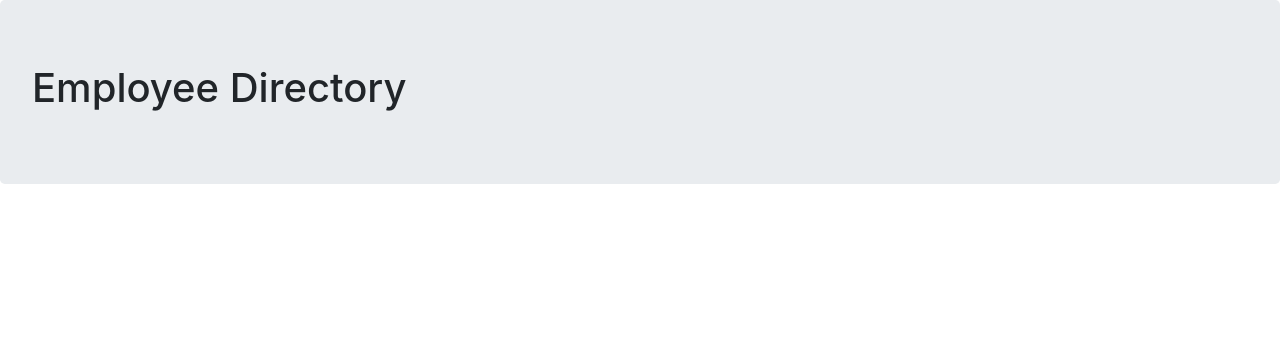
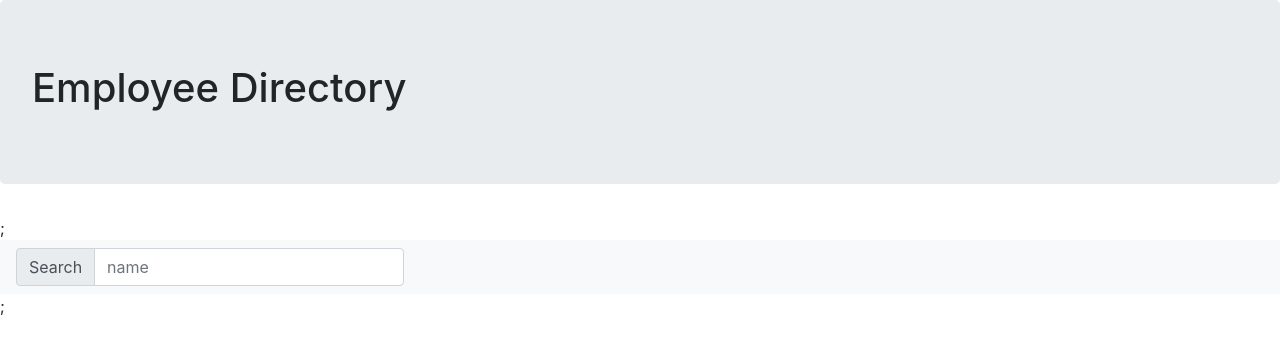
Before and after one commit to MCui1997/Employee-Directory, a React (Create React App) app: page / in a window 1280 px wide. Shown: the top 350 px of the page. Built offline with nearby package versions, Linux system fonts and the light colour scheme.

Commit message:
added the navbar with a searchbar inside of it!

```diff
--- a/src/App.js
+++ b/src/App.js
@@ -1,10 +1,23 @@
 import React from "react";
 import Header from "./components/Header.js";
+import Navbar from "./components/Navbar.js";
 
 import "./styles/App.css"
 
 function App() {
-  return <Header />;
+
+  return  (
+
+    <div className = "App">
+
+          <Header />;
+          <Navbar />;
+
+    </div>
+  )
+
+
+
 }
 
 export default App;
--- a/src/components/Header.js
+++ b/src/components/Header.js
@@ -1,8 +1,4 @@
 import React from "react";
-
-const name = "Ahmed";
-const num1 = 1;
-const num2 = 2;
 
 function Header() {
   return (
--- /dev/null
+++ b/src/components/Navbar.js
@@ -0,0 +1,30 @@
+import React from "react";
+import Searchbar from "./Searchbar.js";
+
+
+function Navbar() {
+  return (
+    <nav className="navbar navbar-expand-lg navbar-light bg-light">
+      <button
+        className="navbar-toggler"
+        type="button"
+        data-toggle="collapse"
+        data-target="#navbarNav"
+        aria-controls="navbarNav"
+        aria-expanded="false"
+        aria-label="Toggle navigation"
+      >
+        <span className="navbar-toggler-icon" />
+      </button>
+      <div className="collapse navbar-collapse row" id="navbarNav">
+        {/* <div className="input-group col-8">
+          <SearchDOB />
+        </div> */}
+        <div className="search-area col-4">
+          <Searchbar />
+        </div>
+      </div>
+    </nav>
+  );
+}
+export default Navbar;
--- /dev/null
+++ b/src/components/Searchbar.js
@@ -0,0 +1,26 @@
+import React, { useContext } from "react";
+import DataAreaContext from "../utils/DataAreaContext";
+
+const Searchbar= () => {
+  const context = useContext(DataAreaContext);
+
+  return (
+    <div className="searchbox">
+      <div className="input-group">
+          <div className="input-group-prepend">
+            <span className="input-group-text" id="">
+              Search
+            </span>
+          </div>
+          <input
+          className="form-control mr-sm-2"
+          type="search"
+          placeholder="name"
+          aria-label="Search"
+          onChange={e => context.handleSearchChange(e)}
+        />
+        </div>
+    </div>
+  );
+}
+export default Searchbar;
```
